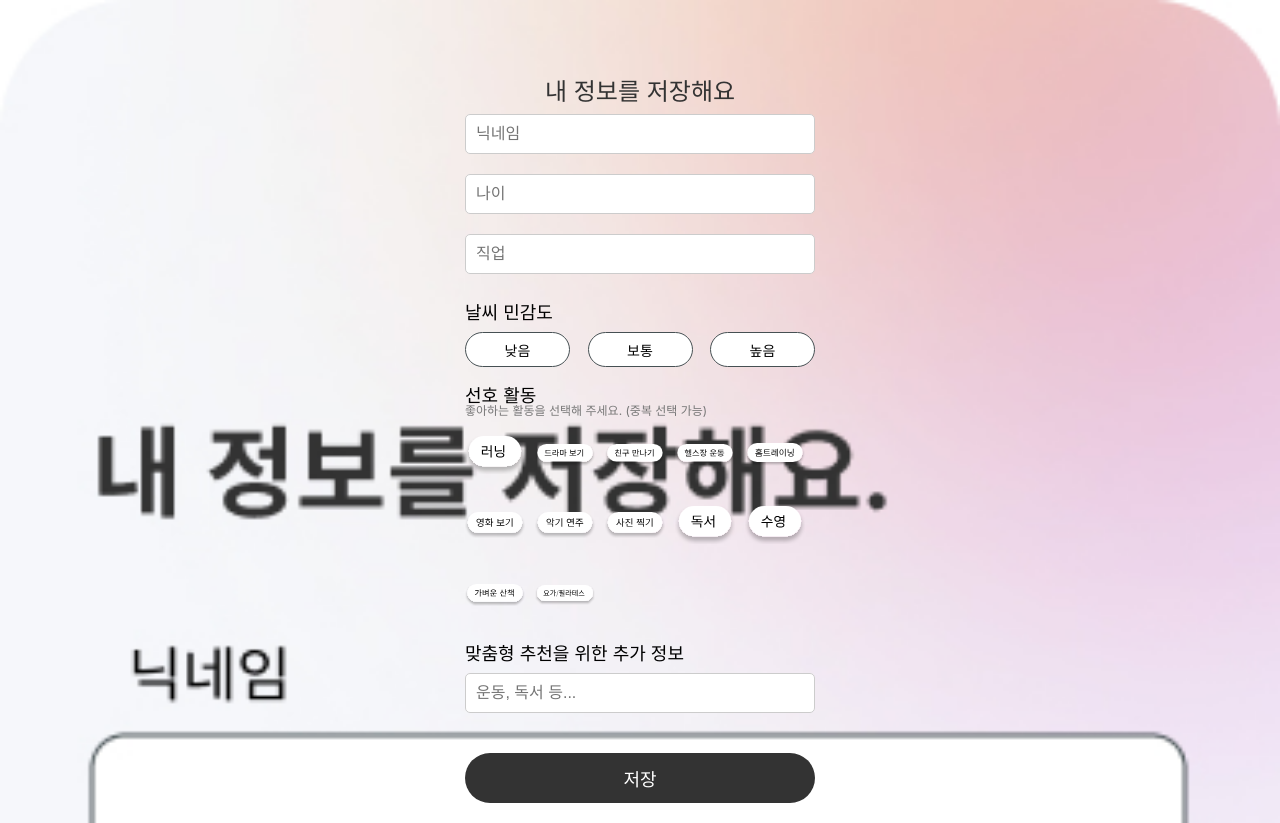
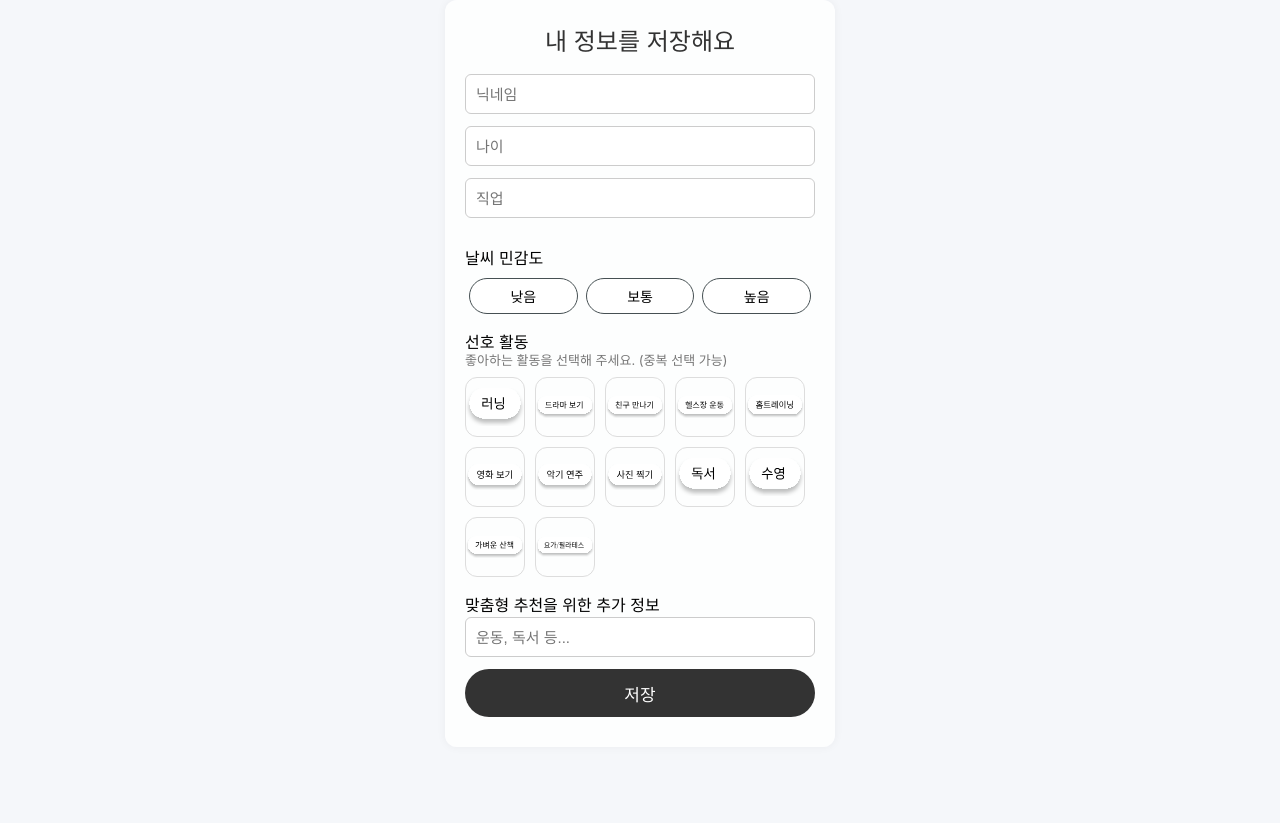
Before and after one commit to IT-Clendar/Clendar, a Flask app: page /profile in a window 1280 px wide. After the commit the page ends 717 px from the top, so only its background shows below. Run offline with Flask 3, Linux system fonts and the light colour scheme; parts of the project's set-up code (start-up, migrations or seed data) failed here and were passed over; some libraries are stand-ins or nearby versions.

Commit message:
Fix 3.profile

```diff
--- a/static/css/3.profile.css
+++ b/static/css/3.profile.css
@@ -1,9 +1,14 @@
-body {
+/* 기본 설정 */
+body, html {
   margin: 0;
+  padding: 0;
+  width: 100%;
   font-family: "Inter", sans-serif;
   background-color: #f5f7fa;
+  box-sizing: border-box;
 }
 
+/* 배경 이미지가 아래 깔리도록 */
 .background-image {
   position: fixed;
   top: 0;
@@ -11,96 +16,120 @@
   width: 100vw;
   height: auto;
   z-index: -1;
+  object-fit: cover;
 }
 
+/* 전체 감싸는 container */
 .container {
-  width: 90%;
   max-width: 390px;
   margin: 0 auto;
-  padding: 20px;
+  padding: 30px 20px;
+  background-color: rgba(255, 255, 255, 0.85); /* 살짝 투명한 배경 */
+  border-radius: 12px;
+  box-shadow: 0 0 10px rgba(0,0,0,0.05);
 }
 
+/* 제목 텍스트 */
 .title {
   font-size: 24px;
-  margin-top: 60px;
+  margin-bottom: 20px;
   text-align: center;
   color: #333;
 }
 
+/* 입력창 라벨 */
+.label {
+  font-size: 16px;
+  margin-top: 20px;
+  margin-bottom: 4px;
+  color: #000;
+}
+
+/* 가이드 메시지 */
+.guide {
+  font-size: 13px;
+  color: #777;
+  margin-bottom: 10px;
+}
+
+/* 텍스트 입력창 */
 .input-box {
   width: 100%;
   height: 40px;
-  margin: 10px 0;
   padding: 8px 10px;
-  font-size: 16px;
+  font-size: 15px;
   border: 1px solid #ccc;
-  border-radius: 5px;
+  border-radius: 6px;
+  margin-bottom: 12px;
 }
 
-.label {
-  font-size: 18px;
-  margin-top: 20px;
-  color: #000;
-}
-
-.guide {
-  font-size: 12px;
-  margin-bottom: 8px;
-  color: #777;
-}
-
+/* 날씨 민감도 버튼 */
 .sensitivity-buttons {
   display: flex;
   justify-content: space-between;
-  margin: 10px 0;
+  margin: 12px 0;
 }
 
 .circle-button {
-  width: 30%;
-  height: 35px;
+  flex: 1;
+  margin: 0 4px;
+  height: 36px;
   border-radius: 20px;
   border: 1px solid #465053;
   background-color: white;
   font-size: 14px;
   cursor: pointer;
+  transition: background 0.2s;
 }
 
 .circle-button.selected {
   background-color: #d0eaff;
+  font-weight: bold;
 }
 
+/* 활동 버튼 */
 .activity-buttons {
   display: flex;
   flex-wrap: wrap;
   gap: 10px;
+  margin-top: 10px;
+  margin-bottom: 20px;
 }
 
 .button-wrapper {
   width: 60px;
   height: 60px;
   cursor: pointer;
+  border-radius: 12px;
+  overflow: hidden;
+  border: 1px solid #ddd;
+  transition: transform 0.2s, filter 0.2s;
 }
 
 .button-img {
   width: 100%;
   height: 100%;
   object-fit: contain;
-  transition: transform 0.2s;
 }
 
 .button-wrapper.active .button-img {
+  filter: brightness(0.7);
   transform: scale(0.9);
-  filter: brightness(0.7);
 }
 
+/* 저장 버튼 */
 .save-button {
   width: 100%;
-  height: 50px;
-  margin-top: 30px;
+  height: 48px;
   background-color: #333;
   color: white;
-  font-size: 18px;
+  font-size: 17px;
   border: none;
-  border-radius: 25px;
+  border-radius: 24px;
   cursor: pointer;
+  transition: background-color 0.2s;
 }
+
+.save-button:hover {
+  background-color: #555;
+}
--- a/templates/3.profile.html
+++ b/templates/3.profile.html
@@ -1,16 +1,21 @@
 <!DOCTYPE html>
-<html>
+<html lang="ko">
 <head>
   <meta name="viewport" content="width=device-width, initial-scale=1" />
   <meta charset="utf-8" />
-    <title><프로필 설정></title>
+  <title>프로필 설정</title>
   <link rel="stylesheet" href="{{ url_for('static', filename='css/globals.css') }}" />
   <link rel="stylesheet" href="{{ url_for('static', filename='css/3.profile.css') }}" />
 </head>
 <body>
+
+  <!-- 배경 이미지 -->
   <img src="{{ url_for('static', filename='images/3.screen_profile.jpg') }}" alt="전체 화면" class="background-image" />
+
+  <!-- 내용 박스 -->
   <div class="container">
     <h2 class="title">내 정보를 저장해요</h2>
+
     <input type="text" class="input-box" id="nickname" placeholder="닉네임" />
     <input type="number" class="input-box" id="age" placeholder="나이" />
     <input type="text" class="input-box" id="job" placeholder="직업" />
@@ -38,6 +43,7 @@
     <button id="save-button" class="save-button">저장</button>
   </div>
 
+  <!-- JS -->
   <script>
     document.querySelectorAll('.input-box').forEach(input => {
       input.addEventListener('input', () => {
@@ -94,5 +100,6 @@
       });
     });
   </script>
+
 </body>
 </html>
```
Lines whose indentation alone changed are shown as unchanged.
